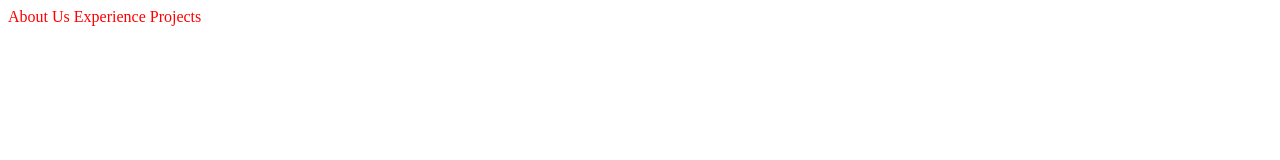
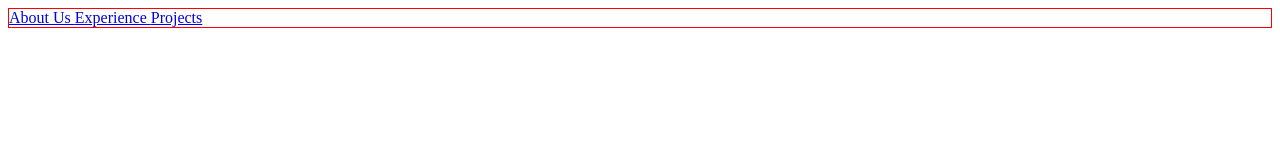
Before and after one commit to FelixKaboto/Felix-Kaboto.github.io, a plain HTML site: page index.html in a window 1280 px wide. Drawn offline with Linux system fonts and the light colour scheme.

Commit message:
Update index.html

```diff
--- a/index.html
+++ b/index.html
@@ -6,15 +6,19 @@
     <style>
         .nav-bar{
             color: red;
+            border: 1px red solid;
+            Align: right;
+
+
 }
     </style>
 </head>
 <body>
     <div class="nav-bar">
         <nav>
-            <a> About Us </a>
-            <a> Experience </a>
-            <a> Projects </a>
+            <a href="#"> About Us </a>
+            <a href="#"> Experience </a>
+            <a href="#"> Projects </a>
         </nav>
     </div>
 
```
